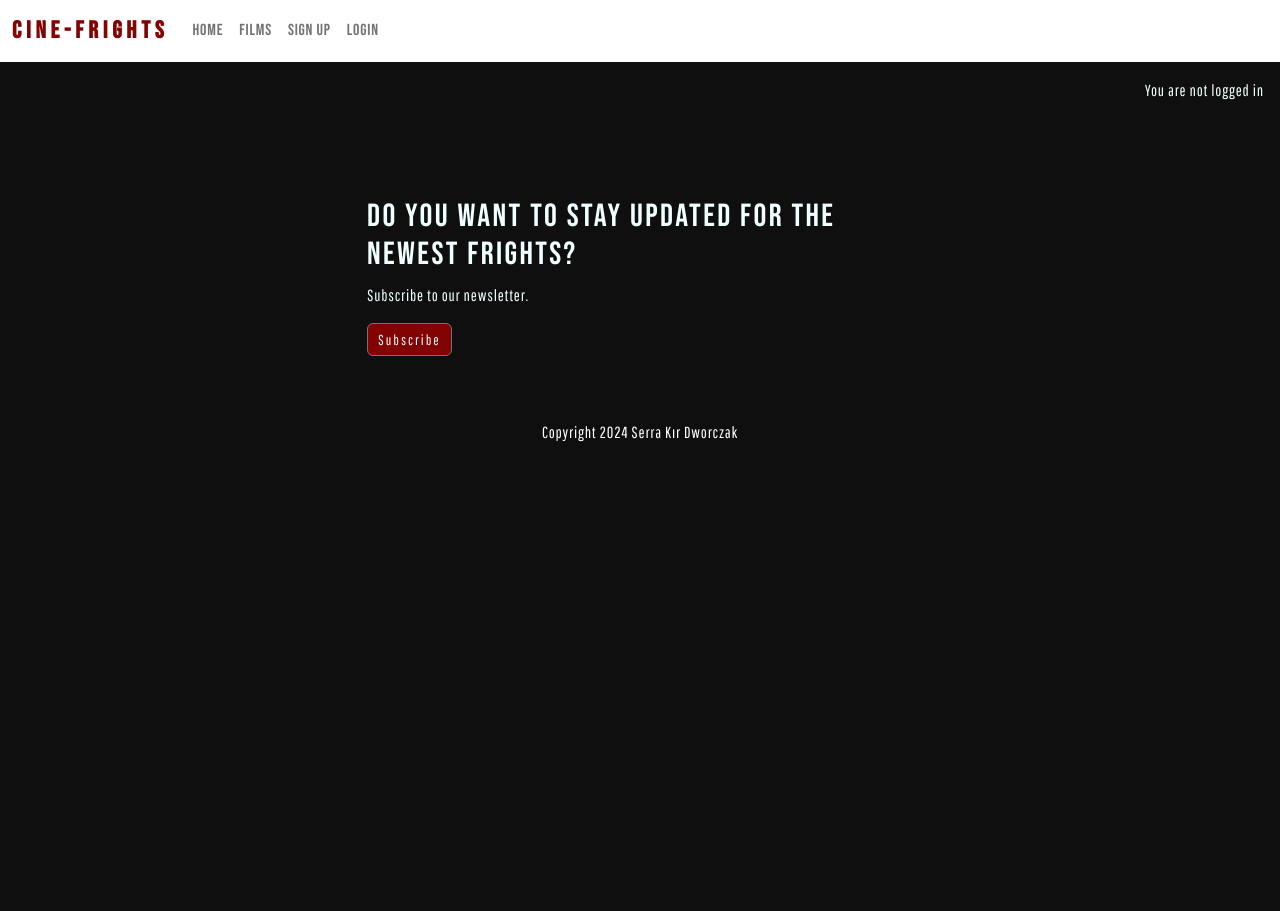
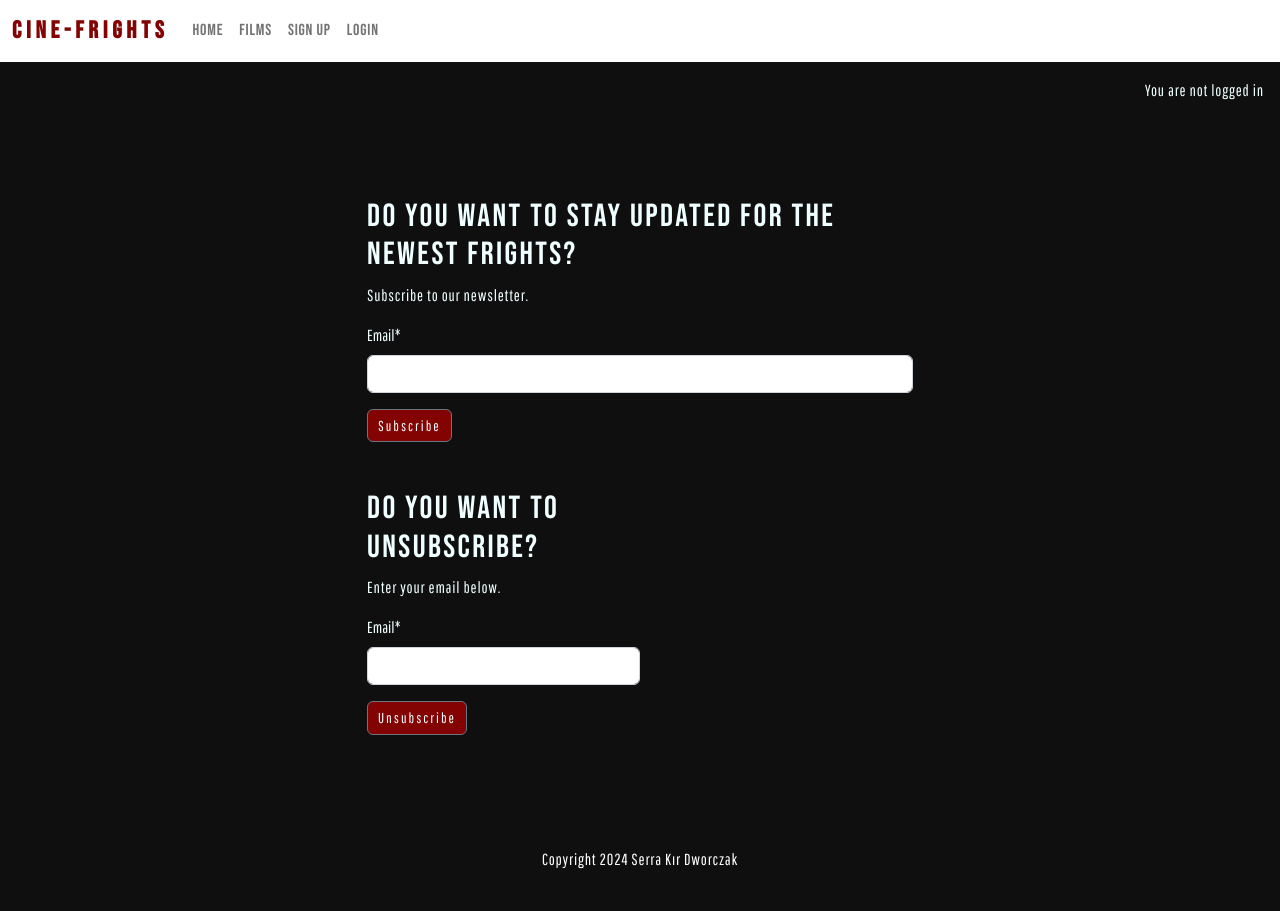
Before and after one commit to SerraKD/cine-frights, a Django app: page /films/newsletter/ in a window 1280 px wide. Before the commit the page ends 442 px from the top, so only its background shows below. Run offline with Django 3.2, Linux system fonts and the light colour scheme; parts of the project's set-up code (start-up, migrations or seed data) failed here and were passed over; some libraries are stand-ins or nearby versions.

Commit message:
Add member for for unsubscribing in newsletter.html

```diff
--- a/films/templates/films/newsletter.html
+++ b/films/templates/films/newsletter.html
@@ -6,14 +6,23 @@
 
 <div class="container mt-5">
     <div class="row justify-content-center">
-        <div class="col-12 col-md-6 my-5">
+        <div class="col-6 col-md-6 my-5">
         <h2>Do you want to stay updated for the newest frights?</h2>
         <p class="subscribe">Subscribe to our newsletter.</p>
 
         <form method="post">
-            {{ newsletter_form | crispy }}
+            {{ member_form | crispy }}
             {% csrf_token %}
             <button class="btn btn-secondary" type="submit">Subscribe</button>
+        </form>
+        <div class="col-6 col-md-6 my-5">
+        <h2>Do you want to unsubscribe?</h2>
+        <p class="subscribe">Enter your email below.</p>
+
+        <form method="get">
+            {{ member_form | crispy }}
+            {% csrf_token %}
+            <button class="btn btn-secondary" type="submit">Unsubscribe</button>
         </form>
     </div>
 </div>
```
